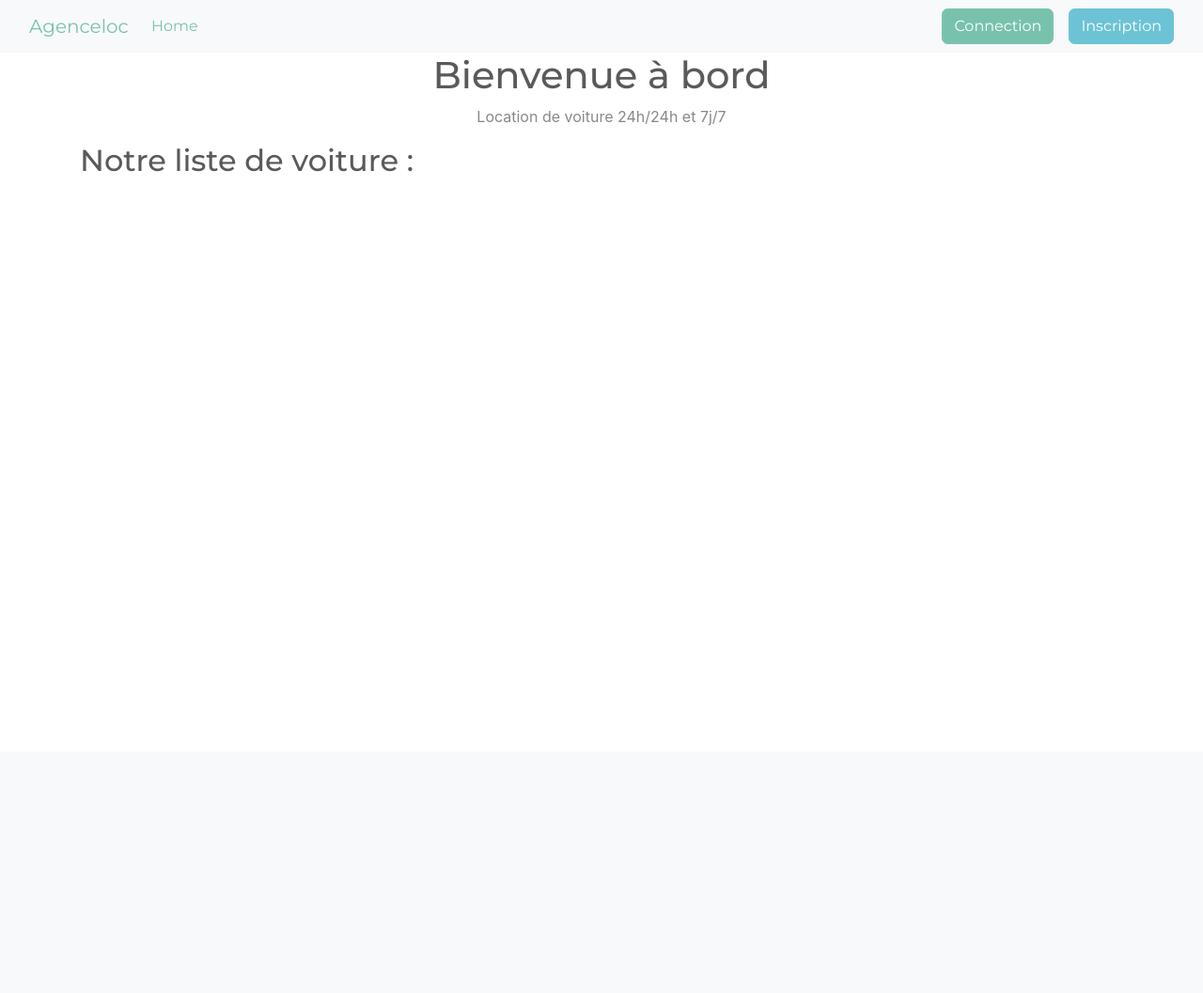
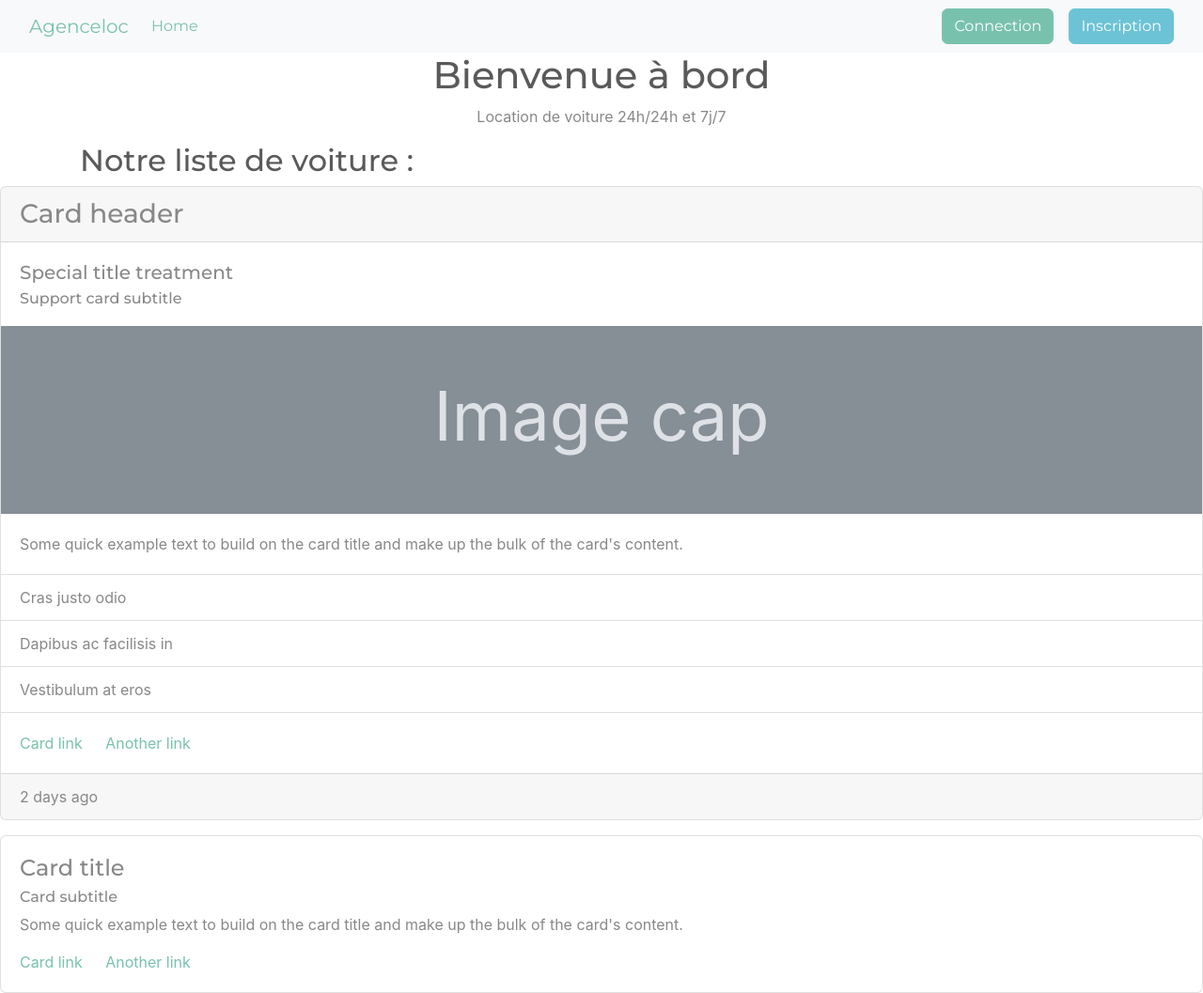
Before and after one commit to adrikjn/AGENCELOC, a Symfony app: template templates/app/index.html.twig in a window 1280 px wide. Shown: the whole page at 94% size. Before the commit the page ends 183 px from the top, so only its background shows below. Run offline with Twig, Linux system fonts and the light colour scheme; the template is opened without the code that fills it, so the values that code supplies are empty; some libraries are stand-ins or nearby versions.

Commit message:
user stop

```diff
--- a/templates/admin/gestionUsers.html.twig
+++ b/templates/admin/gestionUsers.html.twig
@@ -35,7 +35,7 @@
                     <td>{{ user.DateEnregistrement|date('d/m/Y H:i:s') }}</td>
                     <td>
                         <a href="{{ path('admin_user_see', {id: user.id}) }}" class="btn btn-primary"><i class="bi bi-search"></i></a>
-                        <a href="" class="btn btn-info"><i class="bi bi-pencil-square"></i></a>
+                        <a href="{{ path('admin_users_edit', {id: user.id}) }}" class="btn btn-info"><i class="bi bi-pencil-square"></i></a>
                         <a href="{{ path('admin_user_delete', {id: user.id}) }}" class="btn btn-danger"><i class="bi bi-trash"></i></a>
 
                     </td>
--- a/templates/admin/seeUser.html.twig
+++ b/templates/admin/seeUser.html.twig
@@ -9,8 +9,8 @@
 				Nom : {{ user.nom }}</div>
 			<div class="card-body">
 				<h4 class="card-title">Compte : {{ user.pseudo }}
-					--
-					Email : {{ user.email }}</h4>
+				<p class="card-text">Roles : {{ user.roles|join(', ') }}</p>
+				<p class="card-text">Email : {{ user.email }}</p>
 				<p class="card-text">Sexe : {{ user.civilite }}</p>
 				<p class="card-text">Date d'inscription : {{ user.DateEnregistrement|date('d/m/Y H:i:s') }}</p>
 			</div>
--- a/templates/app/index.html.twig
+++ b/templates/app/index.html.twig
@@ -8,8 +8,45 @@
         <p class="text-center">Location de voiture 24h/24h et 7j/7</p>
         <h2>Notre liste de voiture :</h2>
             {% for vehicule in vehicules %}
+                <img src="{{ vehicule.photo }}" alt="" width="150">
                 <h1>{{ vehicule.marque }}</h1>
             {% endfor %}
     </div>
 
+    <div class="card mb-3">
+  <h3 class="card-header">Card header</h3>
+  <div class="card-body">
+    <h5 class="card-title">Special title treatment</h5>
+    <h6 class="card-subtitle text-muted">Support card subtitle</h6>
+  </div>
+  <svg xmlns="http://www.w3.org/2000/svg" class="d-block user-select-none" width="100%" height="200" aria-label="Placeholder: Image cap" focusable="false" role="img" preserveAspectRatio="xMidYMid slice" viewBox="0 0 318 180" style="font-size:1.125rem;text-anchor:middle">
+    <rect width="100%" height="100%" fill="#868e96"></rect>
+    <text x="50%" y="50%" fill="#dee2e6" dy=".3em">Image cap</text>
+  </svg>
+  <div class="card-body">
+    <p class="card-text">Some quick example text to build on the card title and make up the bulk of the card's content.</p>
+  </div>
+  <ul class="list-group list-group-flush">
+    <li class="list-group-item">Cras justo odio</li>
+    <li class="list-group-item">Dapibus ac facilisis in</li>
+    <li class="list-group-item">Vestibulum at eros</li>
+  </ul>
+  <div class="card-body">
+    <a href="#" class="card-link">Card link</a>
+    <a href="#" class="card-link">Another link</a>
+  </div>
+  <div class="card-footer text-muted">
+    2 days ago
+  </div>
+</div>
+<div class="card">
+  <div class="card-body">
+    <h4 class="card-title">Card title</h4>
+    <h6 class="card-subtitle mb-2 text-muted">Card subtitle</h6>
+    <p class="card-text">Some quick example text to build on the card title and make up the bulk of the card's content.</p>
+    <a href="#" class="card-link">Card link</a>
+    <a href="#" class="card-link">Another link</a>
+  </div>
+</div>
+
 {% endblock %}
```
Also changed, not shown: src/Controller/AdminController.php (+11 -3 lines), src/Controller/RegistrationController.php (+20 -17 lines), src/Form/UserType.php (+15 -3 lines), templates/admin/addUsers.html.twig (+18 -12 lines).
